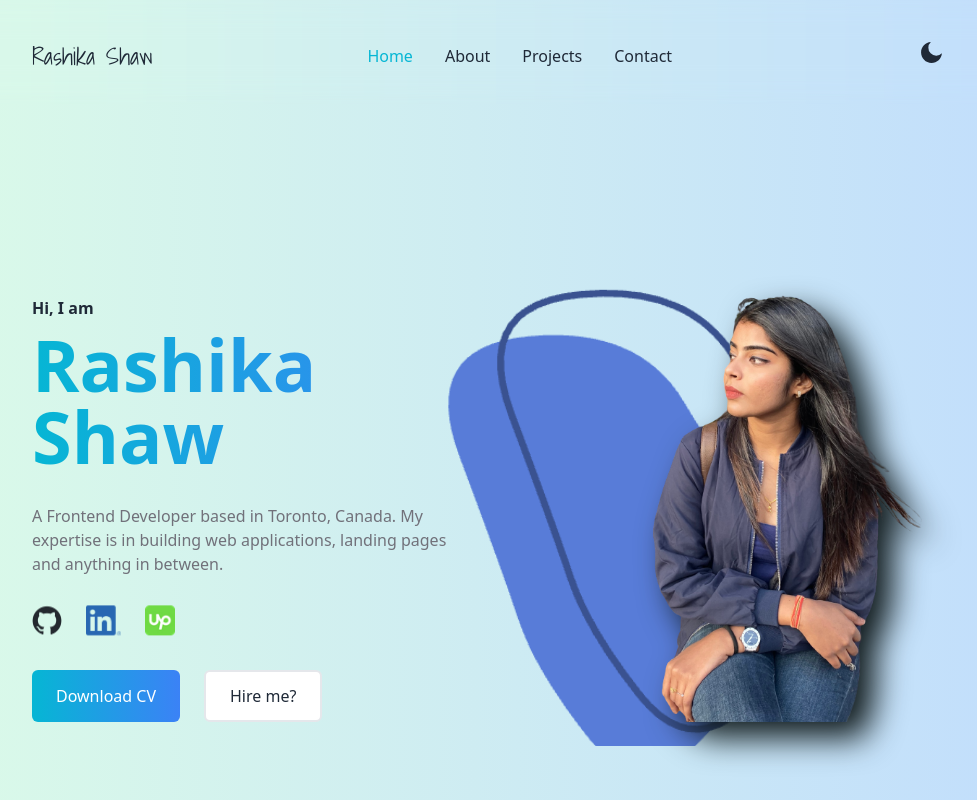
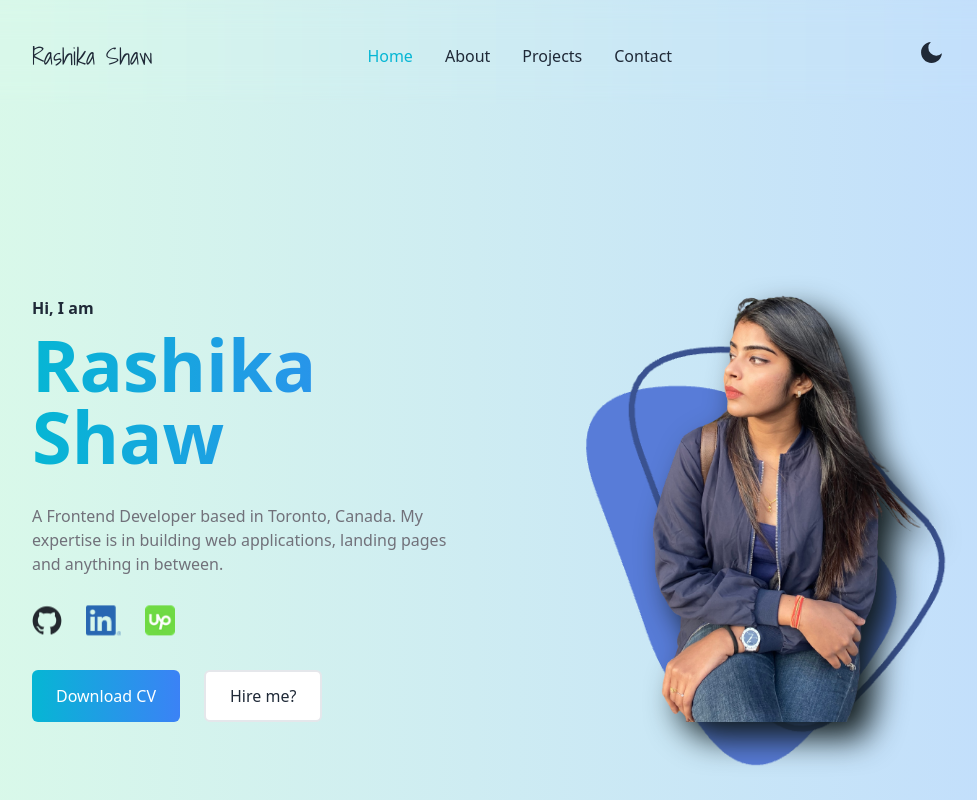
Before and after one commit to rashikashaw/portfolio-website, a Next.js app: page / in a window 1280 px wide. Shown: the top 800 px of the page, without its empty margins (144-1121 px from the left). Built offline with nearby package versions, Linux system fonts and the light colour scheme.

Commit message:
last changes

```diff
--- a/src/app/globals.css
+++ b/src/app/globals.css
@@ -11,7 +11,7 @@
 }
 
 
-#heroContainer{
+/* #heroContainer{
   background-image: url('/static/images/imageBg.png');
   background-repeat: no-repeat;
   background-size: 690px;
@@ -43,4 +43,4 @@
     background-size: 680px;
     background-position: 50% 150%;
   }
-}
+} */
--- a/src/components/HeroSection.tsx
+++ b/src/components/HeroSection.tsx
@@ -46,6 +46,9 @@ export const HeroSection = ({setSelectedPage}: HomeProps) => {
           </div>
         </div>
         <div id="square" className="flex lg:w-1/2 lg:pl-16 justify-center items-start">
+          <div className="absolute -z-10 pr-10">
+            <Image src="/static/images/imagebg.png" width={600} height={300} alt=""/>
+          </div>
           <Image id="image" src="/static/images/selfImage.png" alt="" width={300}  height={400} className="drop-shadow-3xl"/>
         </div>
       </div>
```
